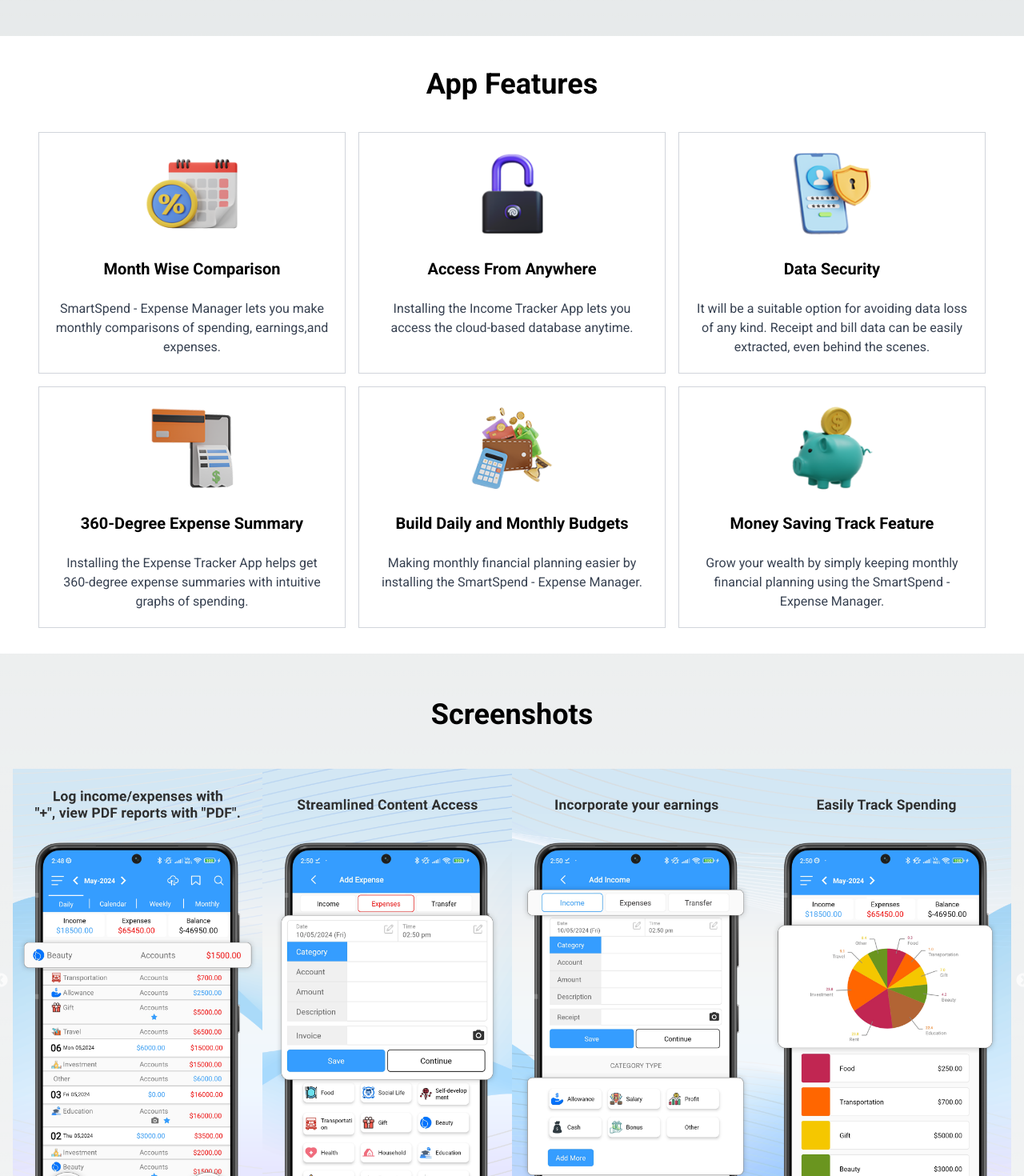
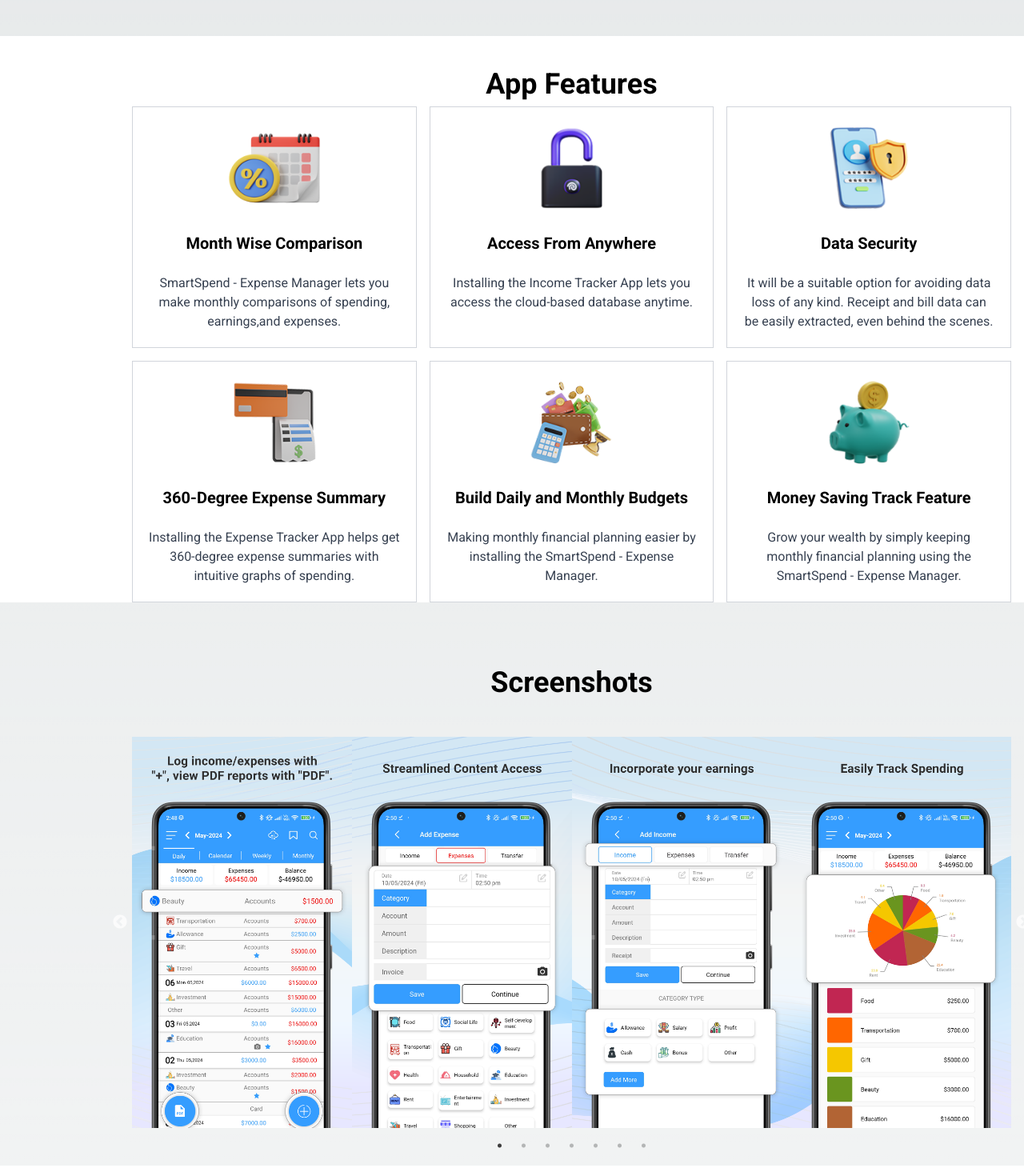
Before and after one commit to mihir-sstech/smart-spend, a Next.js app: page / in a window 1280 px wide. Shown: the part 2580-4050 px from the top of the page at 80% size. Built offline with nearby package versions, Linux system fonts and the light colour scheme.

Commit message:
make responsive design

```diff
--- a/app/home/features.js
+++ b/app/home/features.js
@@ -37,13 +37,14 @@
     ];
     return (
 
-        <div className="container mx-auto px-4 mt-10 pt-10">
+        <div className="lg:container mx-auto px-10 lg:px-4 mt-10 pt-10 lg:pl-[40px] xl:pl-[165px] 2xl:pl-[270px]">
             <h1 className="text-4xl font-extrabold text-center mb-2">App Features</h1>
-            <div className="grid grid-cols-2 md:grid-cols-3 md:p-8 xs:grid-cols-1  gap-4 "> {/* Change grid-cols-2 to grid-cols-3 */}
+            <div className="grid grid-cols-1 md:grid-cols-3 sm:grid-cols-2 gap-4 "> {/* Change grid-cols-2 to grid-cols-3 */}
+
                 {cards.map((card, index) => (
                     <div
                         key={`feature-${index}`}
-                        className="w-670 flex flex-col border border-gray-300 hover:ring-4 hover:blue-300 hover:shadow-lg hover:shadow-current">
+                        className="flex flex-col border border-gray-300 hover:ring-4 hover:blue-300 hover:shadow-lg hover:shadow-current">
                         <div className="w-full h-28 flex justify-center mt-5  " >
                             <Image
                                 src={`/${card.icon}`}
--- a/app/home/screenshots.js
+++ b/app/home/screenshots.js
@@ -41,10 +41,10 @@
 
     return (
         <div className="max-w-1170 mx-auto mt-10">
-            <div className="container mx-auto px-4">
+            <div className="container mx-auto lg:px-4 pt-10 lg:pl-[40px] xl:pl-[165px] 2xl:pl-[270px]">
                 <div className="flex flex-row">
                     <div className="w-full">
-                        <h1 className="text-4xl font-extrabold text-center mb-4 pt-4">Screenshots</h1>
+                        <h1 className="text-4xl font-extrabold text-center mb-4">Screenshots</h1>
                         <Slider {...settings} className="pt-8">
                             <div>
                                 <Image src="/Screenshot-01.png" alt="Screenshot 1" width={400} height={200} />
--- a/tailwind.config.ts
+++ b/tailwind.config.ts
@@ -14,6 +14,22 @@
           "conic-gradient(from 180deg at 50% 50%, var(--tw-gradient-stops))",
       },
     },
+    screens: {
+      'sm': '640px',
+      // => @media (min-width: 640px) { ... }
+
+      'md': '768px',
+      // => @media (min-width: 768px) { ... }
+
+      'lg': '1024px',
+      // => @media (min-width: 1024px) { ... }
+
+      'xl': '1280px',
+      // => @media (min-width: 1280px) { ... }
+
+      '2xl': '1536px',
+      // => @media (min-width: 1536px) { ... }
+    }
   },
   plugins: [],
 };
```
